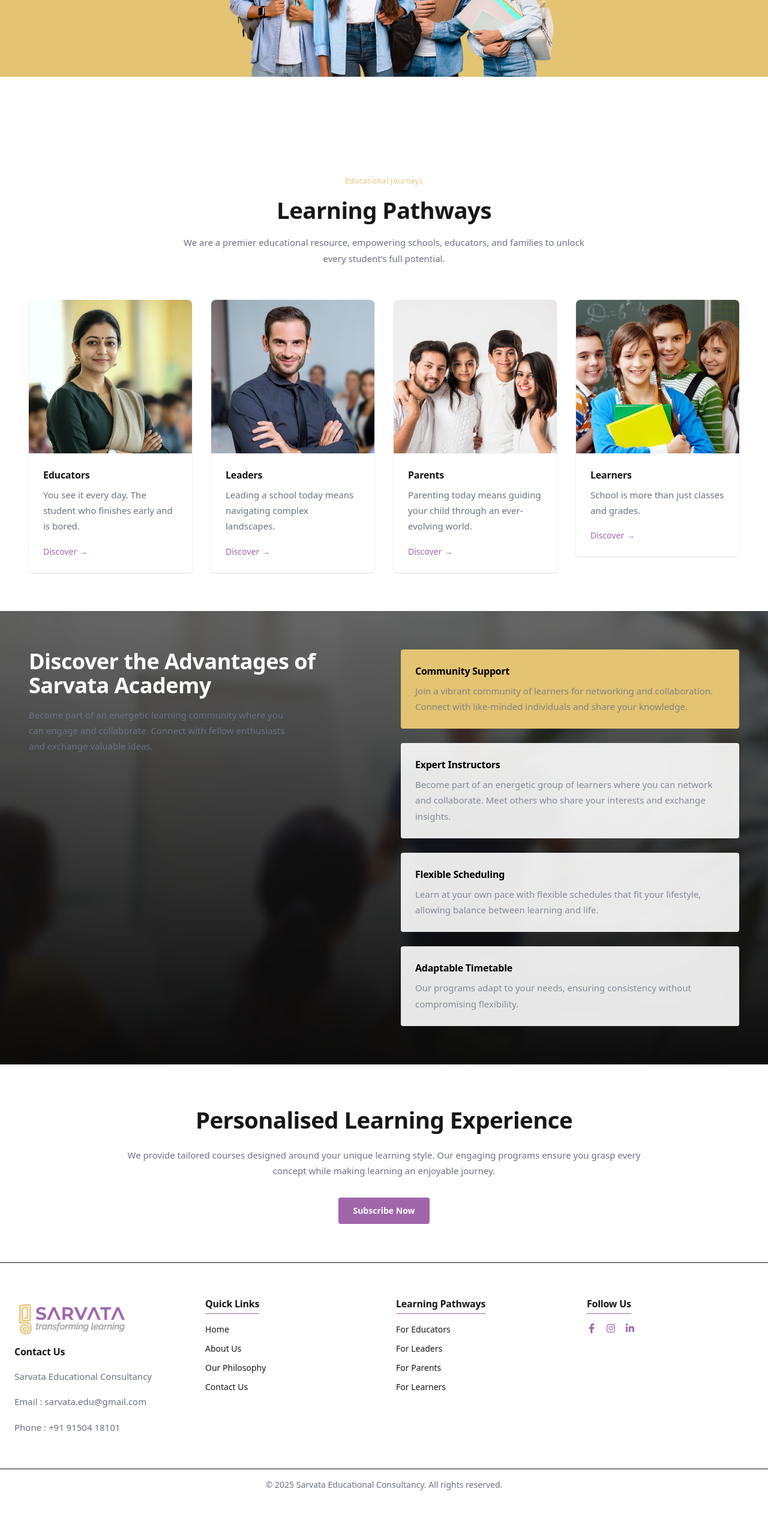
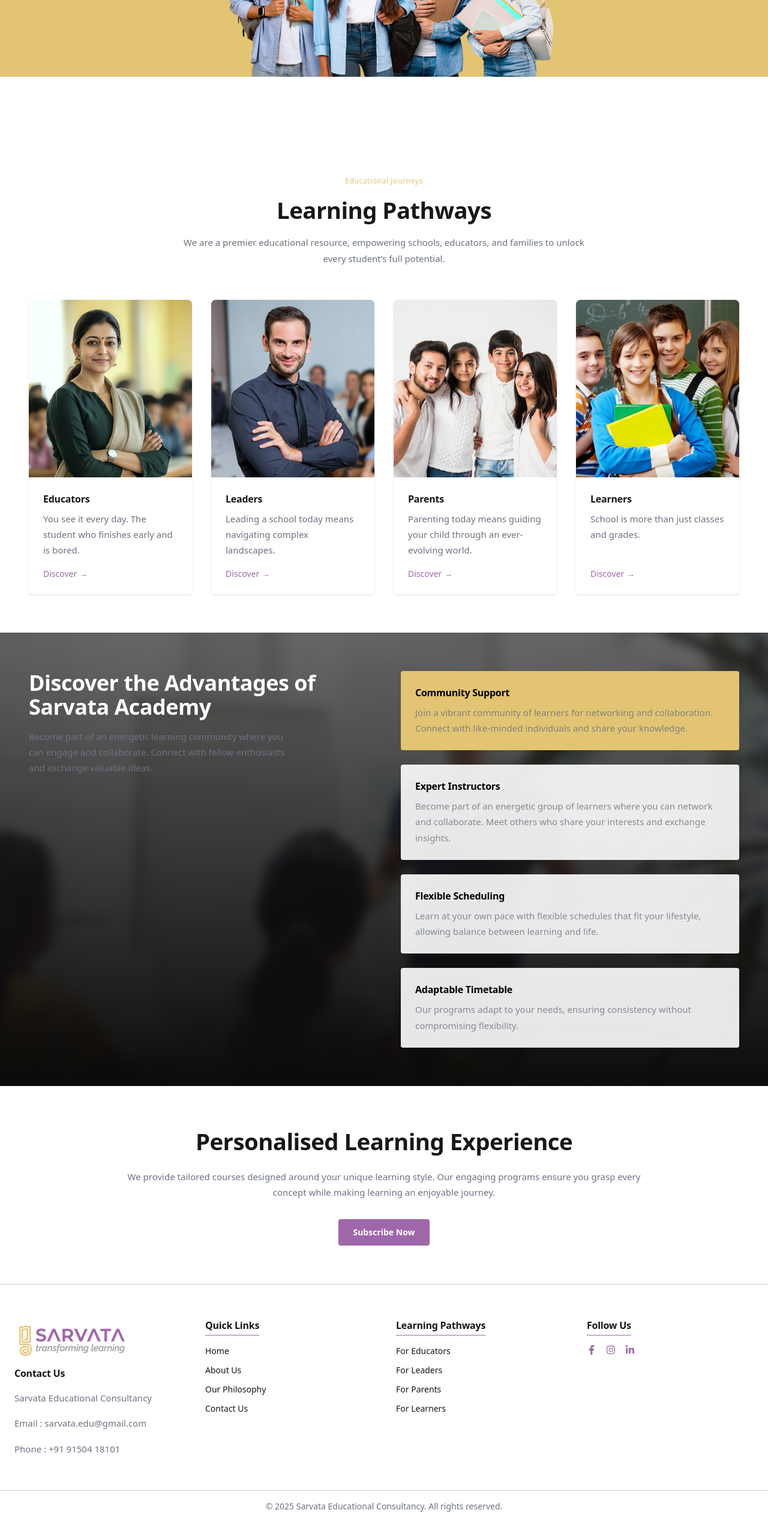
Before and after one commit to ayatiworkstechnologies/sarvata, a Next.js app: page / in a window 1280 px wide. Shown: the part 1996-4534 px from the top of the page at 60% size. Before the commit the page ends 4498 px from the top, so only its background shows below. Built offline with nearby package versions, Linux system fonts and the light colour scheme.

Commit message:
23/12/2025 update 2

```diff
--- a/components/Footer.jsx
+++ b/components/Footer.jsx
@@ -9,7 +9,7 @@ import {
 
 export default function Footer() {
   return (
-    <footer className="bg-white border-t">
+    <footer className="bg-white border-t border-t-black/20">
 
       {/* MAIN FOOTER */}
       <div className="container-max py-14 grid gap-10 md:grid-cols-4">
@@ -151,7 +151,7 @@ export default function Footer() {
       </div>
 
       {/* COPYRIGHT */}
-      <div className="border-t">
+      <div className="border-t border-t-black/20">
         <div className="container-max py-4 text-center text-sm text-muted">
           © {new Date().getFullYear()} Sarvata Educational Consultancy. All rights reserved.
         </div>
--- a/sections/LearningPathways.jsx
+++ b/sections/LearningPathways.jsx
@@ -69,30 +69,43 @@ export default function LearningPathways() {
               `}
               style={{ transitionDelay: `${i * 120}ms` }}
             >
-              <div className="group rounded overflow-hidden bg-white shadow-sm hover:shadow-lg transition">
+              {/* CARD */}
+              <div className="
+                group h-full
+                flex flex-col
+                rounded overflow-hidden
+                bg-white shadow-sm hover:shadow-lg transition
+              ">
 
                 {/* Image */}
-                <div className="relative h-64 overflow-hidden">
+                <div className="relative h-74 w-full overflow-hidden">
                   <img
                     src={item.image}
                     alt={item.title}
-                    className=" object-cover transition-transform duration-500 group-hover:scale-105"
+                    className="w-full object-cover
+                               transition-transform duration-500
+                               group-hover:scale-105"
                   />
                 </div>
 
                 {/* Content */}
-                <div className="p-6">
-                  <h3 className="font-semibold mb-2">{item.title}</h3>
+                <div className="p-6 flex flex-col flex-1">
+                  <h3 className="font-semibold mb-2">
+                    {item.title}
+                  </h3>
+
                   <p className="text-muted text-sm mb-4">
                     {item.desc}
                   </p>
 
+                  {/* CTA pinned to bottom */}
                   <Link
                     href={item.link}
-                    className="inline-flex items-center gap-1 text-primary text-sm font-medium hover:gap-2 transition-all"
+                    className="mt-auto inline-flex items-center gap-1
+                               text-primary text-sm font-medium
+                               hover:gap-2 transition-all"
                   >
-                    Discover
-                    <span>→</span>
+                    Discover <span>→</span>
                   </Link>
                 </div>
 
```
